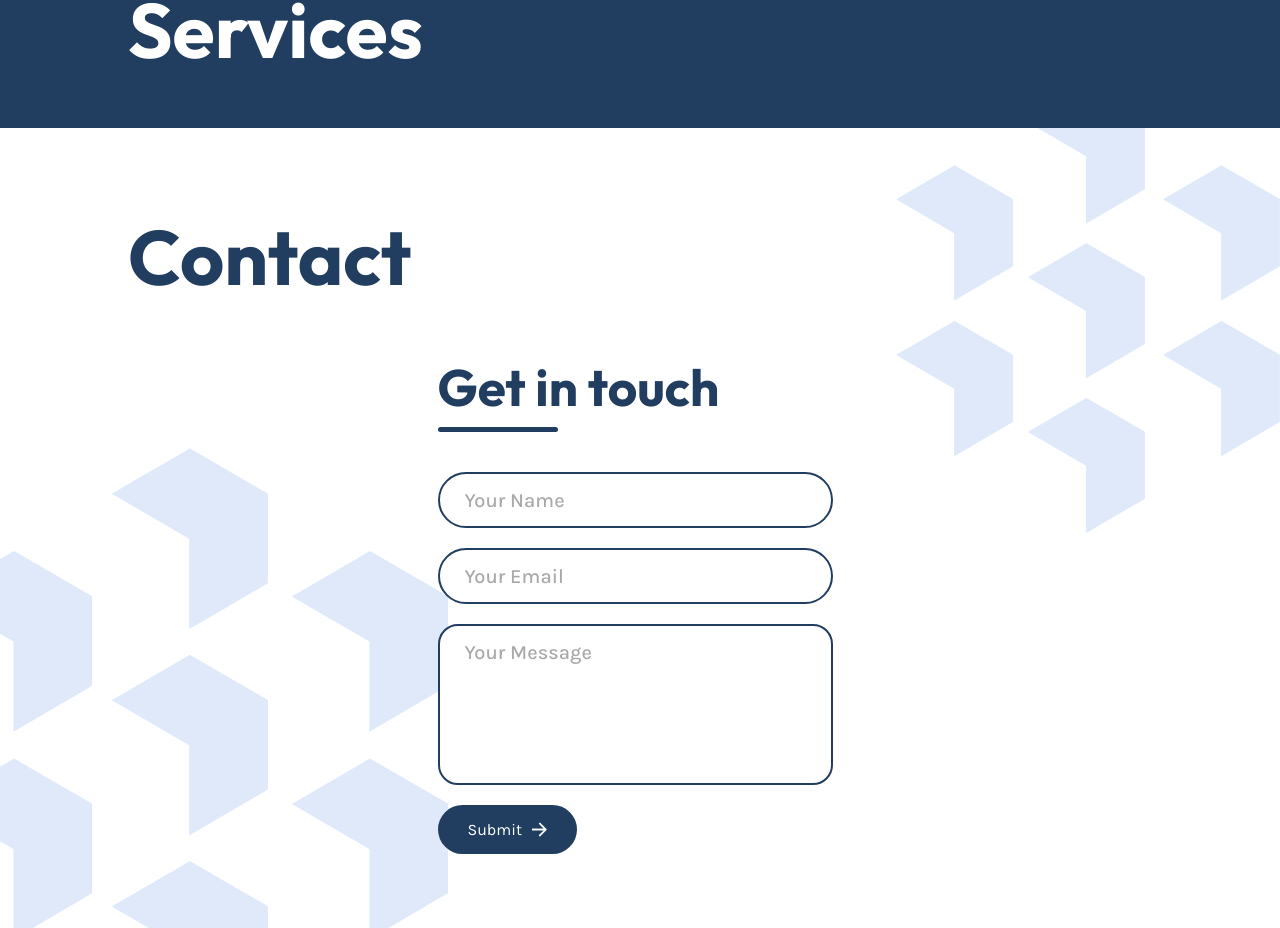
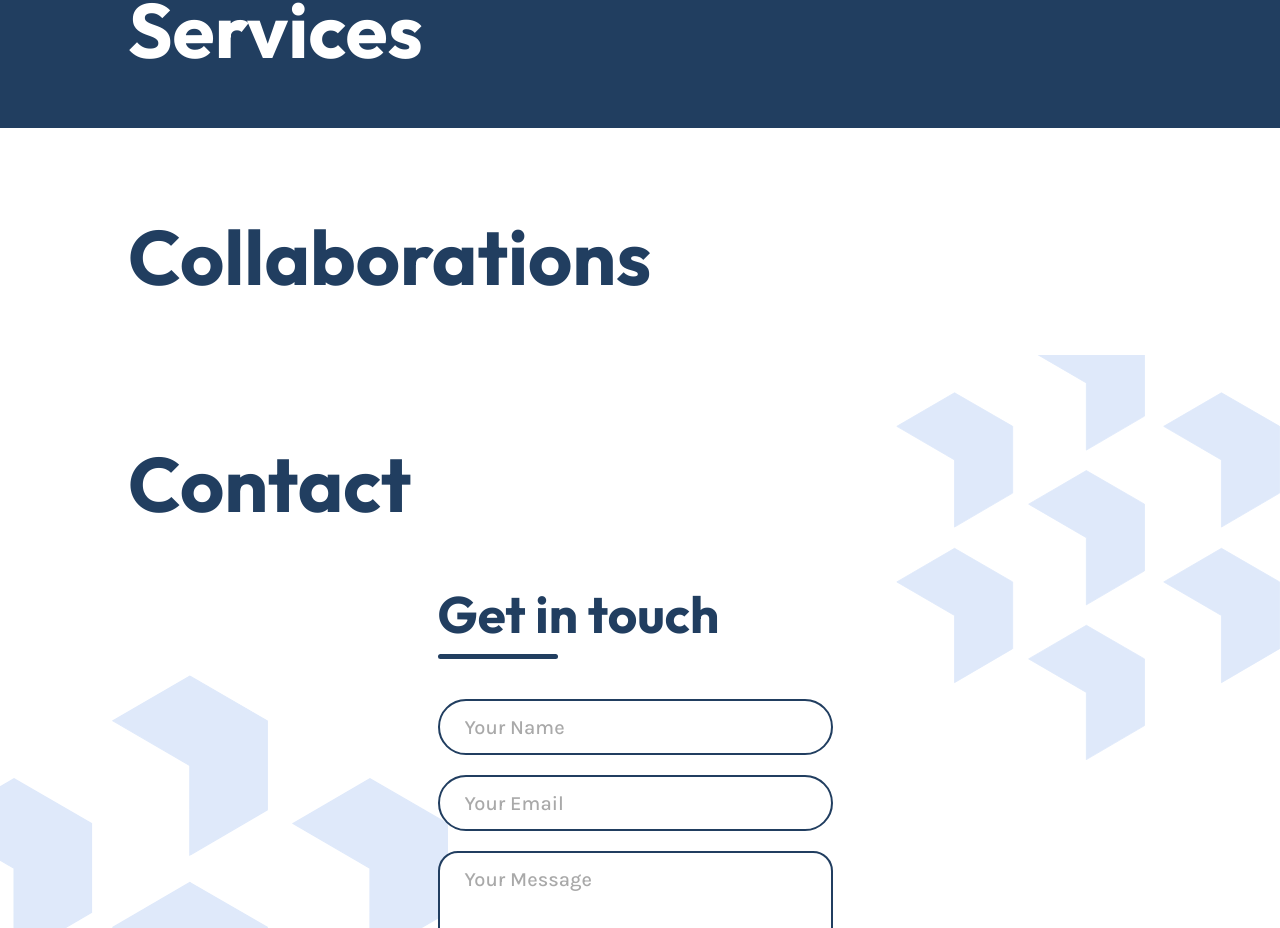
Before and after one commit to david14higgins/Lanthanideas.com, a React (Vite) app: page / in a window 1280 px wide. Shown: the part 5878-6806 px from the top of the page. Built offline with nearby package versions, Linux system fonts and the light colour scheme.

Commit message:
add collaborations page

```diff
--- a/src/App.jsx
+++ b/src/App.jsx
@@ -6,6 +6,7 @@ import KeyStaffPage from './components/KeyStaffPage/KeyStaffPage'
 import RareEarthsPage from './components/RareEarthsPage/RareEarthsPage'
 import ServicesPage from './components/ServicesPage/ServicesPage'
 import ContactPage from './components/ContactPage/ContactPage'
+import CollaborationsPage from './components/CollaborationsPage/CollaborationsPage'
 
 function App() {
   return (
@@ -16,6 +17,7 @@ function App() {
       <KeyStaffPage />
       <RareEarthsPage />
       <ServicesPage />
+      <CollaborationsPage />
       <ContactPage />
     </div>
   )
--- /dev/null
+++ b/src/components/CollaborationsPage/CollaborationsPage.css
@@ -0,0 +1,32 @@
+@import '../../variables.css';
+
+#collaborations-page{
+    background-color: var(--primary-white);
+}
+
+.collaborations-content h2{
+    color: var(--primary-blue);
+}
+
+
+/* ----- Responsive Settings ------ */
+
+/* Extra small devices (portrait phones, less than 576px) */
+@media (max-width: 767.98px) {
+
+}
+
+/* Medium devices (tablets, 768px and up) */
+@media (min-width: 768px) and (max-width: 991.98px) {
+
+}
+
+/* Large devices (desktops, 992px and up) */
+@media (min-width: 992px) and (max-width: 1199.98px) {
+
+}
+
+/* Extra large devices (large desktops, 1200px and up) */
+@media (min-width: 1200px) and (max-width: 1399.98px) {
+
+}
--- /dev/null
+++ b/src/components/CollaborationsPage/CollaborationsPage.jsx
@@ -0,0 +1,15 @@
+import React from 'react'
+import '../Page.css'
+import './CollaborationsPage.css'
+
+const CollaborationsPage = () => {
+  return (
+    <div id="collaborations-page" className="page">
+        <div className="content collaborations-content">
+            <h2>Collaborations</h2>
+        </div>
+    </div>
+  )
+}
+
+export default CollaborationsPage
```
